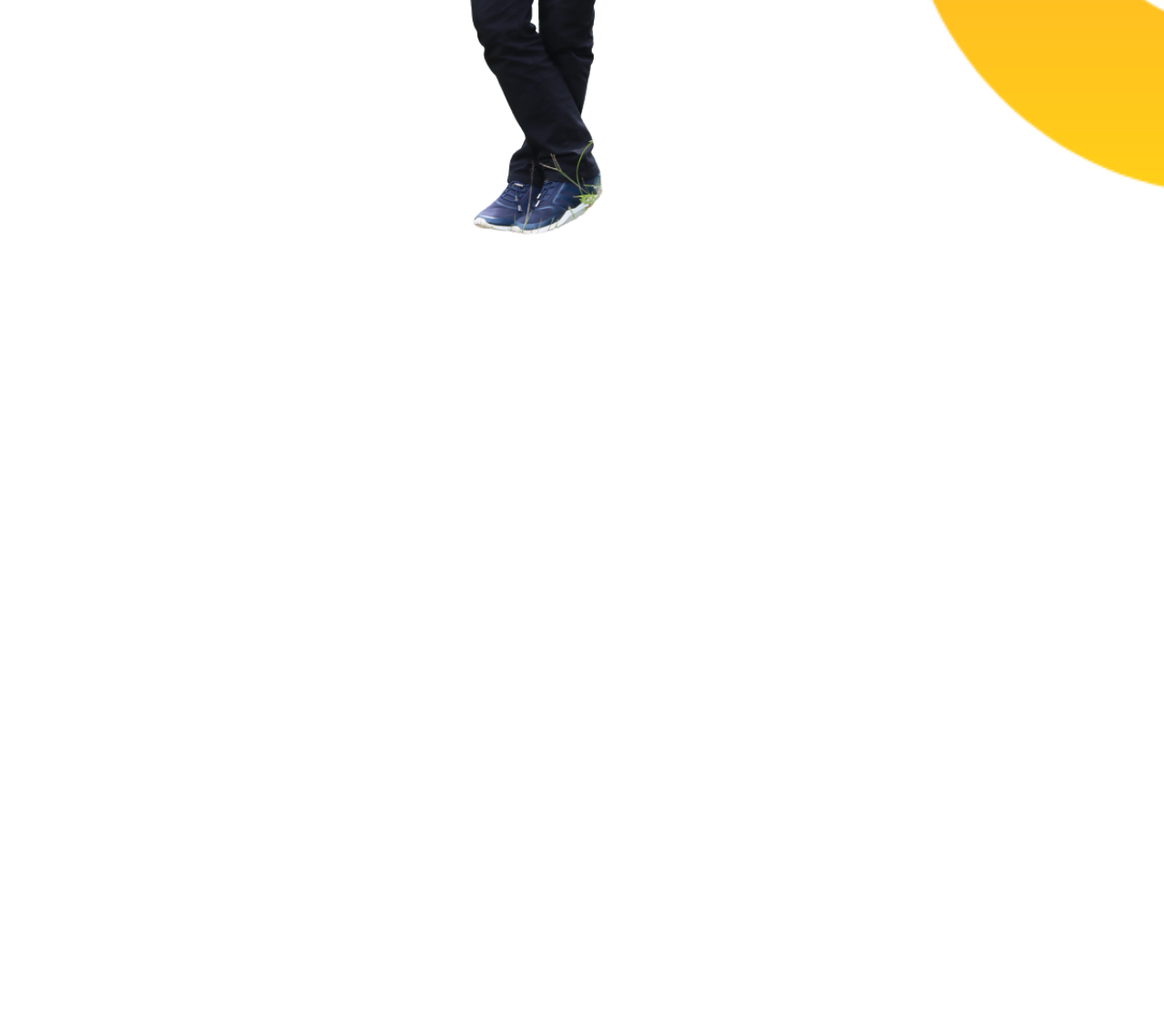
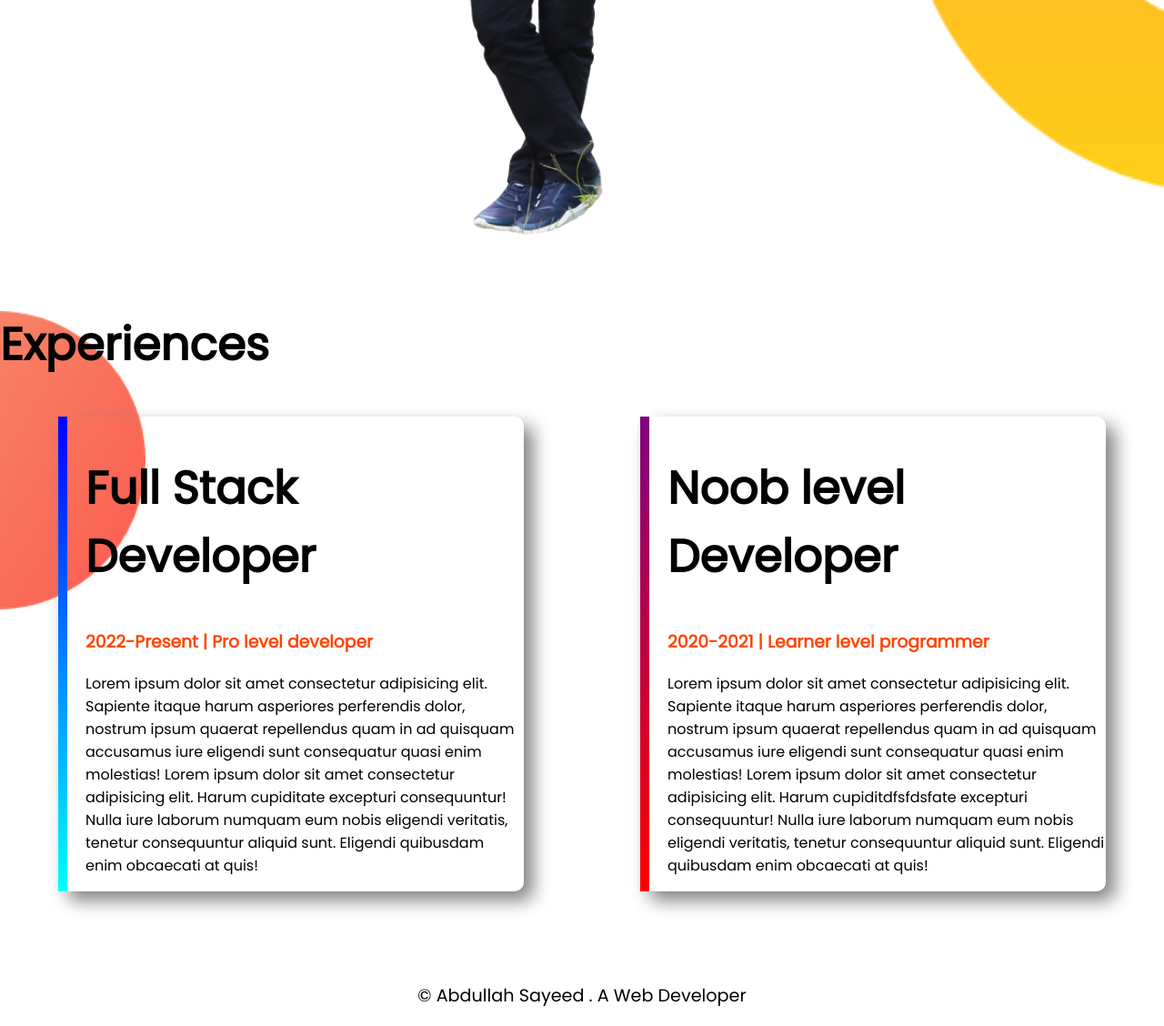
Before and after one commit to AbdullahSayeed/developer-portfolio, a plain HTML site: page index.html in a window 1280 px wide. Shown: the part 1220-2348 px from the top of the page at 91% size. Before the commit the page ends 1520 px from the top, so only its background shows below. Drawn offline with Linux system fonts and the light colour scheme.

Commit message:
experience and footer added

```diff
--- a/index.html
+++ b/index.html
@@ -14,10 +14,10 @@
 </head>
 
 <body>
-    <section class="top-banner">
+    <section class="top-banner flexible-container">
         <div class="half-width">
             <h1>Welcome to</h1>
-            <h1><span class="profile-name">Abdullah Sayeed</span>'s World!</h1>
+            <h1><span class="orange-color">Abdullah Sayeed</span>'s World!</h1>
             <h3>Web developer and Software Engineer</h3>
             <p>Prolific, full stack web developer with a passion for metrics and beating former "best-yets." Prototyped 25
                 new
@@ -33,7 +33,7 @@
             <img src="images/my-bg.png">
         </div>
     </section>
-    <section class="dream-big">
+    <section class="dream-big flexible-container">
         <div class="half-width">
             <img src="images/pt.png">
         </div>
@@ -44,6 +44,26 @@
             <a href="#" target="_blank" class="link-button">DOWNLOAD RESUME</a>
         </div>
     </section>
+    <section class="experience-area">
+        <h1>Experiences</h1>
+        <div class="flexible-container">
+            <div class="experience-item" id="ex-dev">
+                <h1>Full Stack Developer</h1>
+                <h3 class="orange-color">2022-Present | Pro level developer</h3>
+                <p>Lorem ipsum dolor sit amet consectetur adipisicing elit. Sapiente itaque harum asperiores perferendis dolor, nostrum ipsum quaerat repellendus quam in ad quisquam accusamus iure eligendi sunt consequatur quasi enim molestias! Lorem ipsum dolor sit amet consectetur adipisicing elit. Harum cupiditate excepturi consequuntur! Nulla iure laborum numquam eum nobis eligendi veritatis, tenetur consequuntur aliquid sunt. Eligendi quibusdam enim obcaecati at quis!
+                </p>
+            </div>
+            <div class="experience-item" id="noob-dev">
+                <h1>Noob level Developer</h1>
+                <h3 class="orange-color">2020-2021 | Learner level programmer</h3>
+                <p>Lorem ipsum dolor sit amet consectetur adipisicing elit. Sapiente itaque harum asperiores perferendis dolor, nostrum ipsum quaerat repellendus quam in ad quisquam accusamus iure eligendi sunt consequatur quasi enim molestias! Lorem ipsum dolor sit amet consectetur adipisicing elit. Harum cupiditdfsfdsfate excepturi consequuntur! Nulla iure laborum numquam eum nobis eligendi veritatis, tenetur consequuntur aliquid sunt. Eligendi quibusdam enim obcaecati at quis!
+                </p>
+            </div>
+        </div>
+    </section>
+    <footer>
+        <p>&copy Abdullah Sayeed . A Web Developer</p>
+    </footer>
 
 </body>
 
--- a/style.css
+++ b/style.css
@@ -6,10 +6,10 @@ body{
 h1{
     font-size: 50px;
 }
-.profile-name{
+.orange-color{
     color: orangered;
 }
-section{
+.flexible-container{
     display: flex;
 
 }
@@ -43,3 +43,31 @@ section{
     width: auto;
     padding-left: 400px;
 }
+.experience-area{
+    background-image: url(images/exp-bg.png);
+    background-repeat: no-repeat;
+    background-size: 10em;
+    margin-bottom: 100px;
+}
+.experience-item{
+    border-radius: 10px;
+    box-shadow: 10px 10px 20px gray;
+    width: 40%;
+    margin-left: 5%;
+    margin-right: 5%;
+    padding-left: 20px;
+}
+#ex-dev{
+    border-left: 10px solid;
+    border-image: linear-gradient(blue,cyan);
+    border-image-slice: 1;
+}
+#noob-dev{
+    border-left: 10px solid;
+    border-image: linear-gradient(purple,red);
+    border-image-slice: 1;
+}
+footer p{
+    text-align: center;
+    font-size: 1.2em;
+}
```
